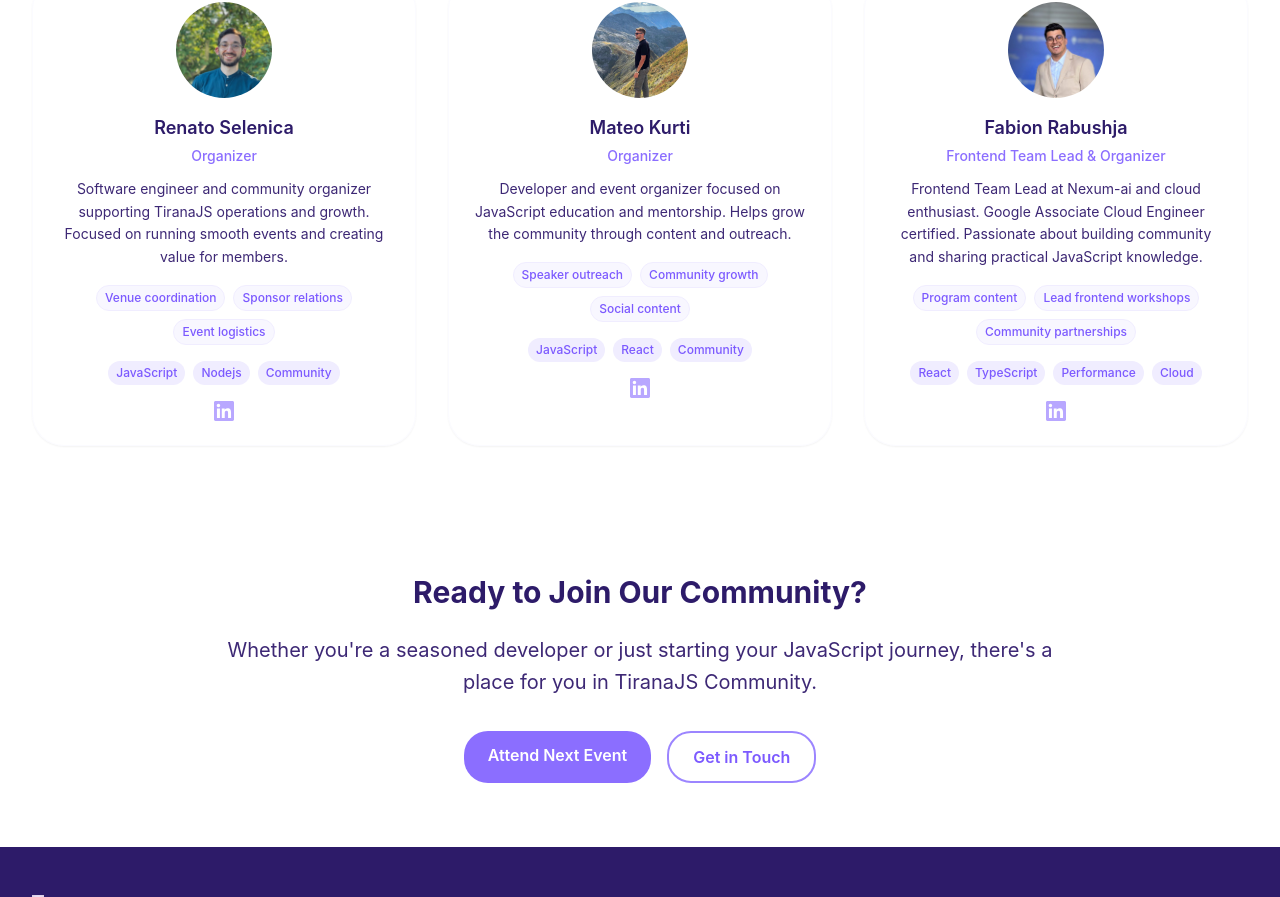
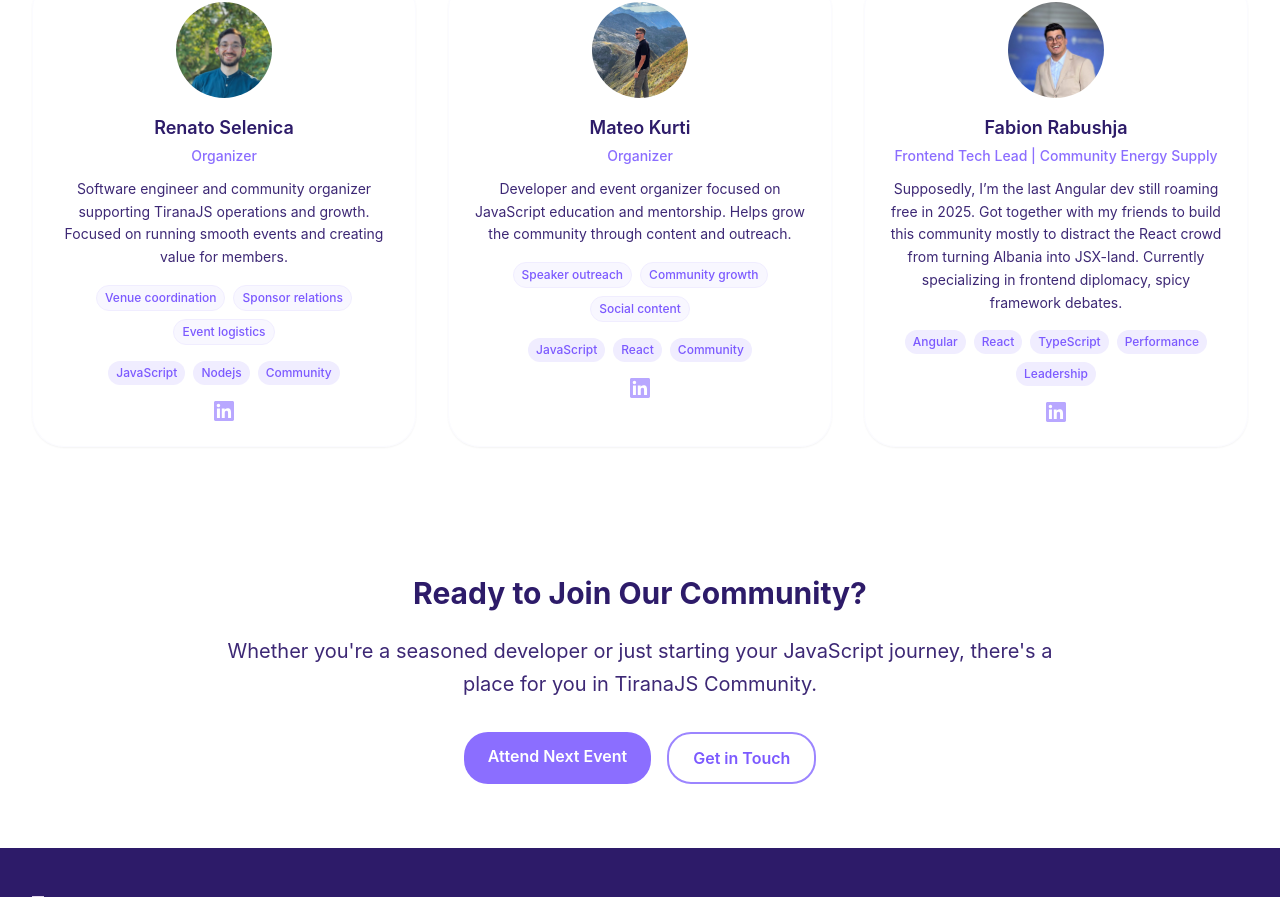
Before and after one commit to TiranaJS/website, a Next.js app: page /about in a window 1280 px wide. Shown: the part 1588-2485 px from the top of the page. Built offline with nearby package versions, Linux system fonts and the light colour scheme.

Commit message:
feat: update Fabion Rabushja's profile with new stuff

```diff
--- a/src/app/about/page.tsx
+++ b/src/app/about/page.tsx
@@ -50,17 +50,13 @@ export default function AboutPage() {
     },
     {
       name: "Fabion Rabushja",
-      role: "Frontend Team Lead & Organizer",
-      bio: "Frontend Team Lead at Nexum-ai and cloud enthusiast. Google Associate Cloud Engineer certified. Passionate about building community and sharing practical JavaScript knowledge.",
-      expertise: ["React", "TypeScript", "Performance", "Cloud"],
+      role: "Frontend Tech Lead | Community Energy Supply",
+      bio: "Supposedly, I’m the last Angular dev still roaming free in 2025. Got together with my friends to build this community mostly to distract the React crowd from turning Albania into JSX-land. Currently specializing in frontend diplomacy, spicy framework debates.",
+      expertise: ["Angular", "React", "TypeScript", "Performance", "Leadership"],
       linkedin:
-        "https://www.linkedin.com/in/fabion-rabushja?utm_source=share&utm_campaign=share_via&utm_content=profile&utm_medium=ios_app",
+        "https://www.linkedin.com/in/fabion-rabushja",
       imageSrc: fabionPhoto,
-      responsibilities: [
-        "Program content",
-        "Lead frontend workshops",
-        "Community partnerships",
-      ],
+      responsibilities: [],
     },
   ];
 
```
